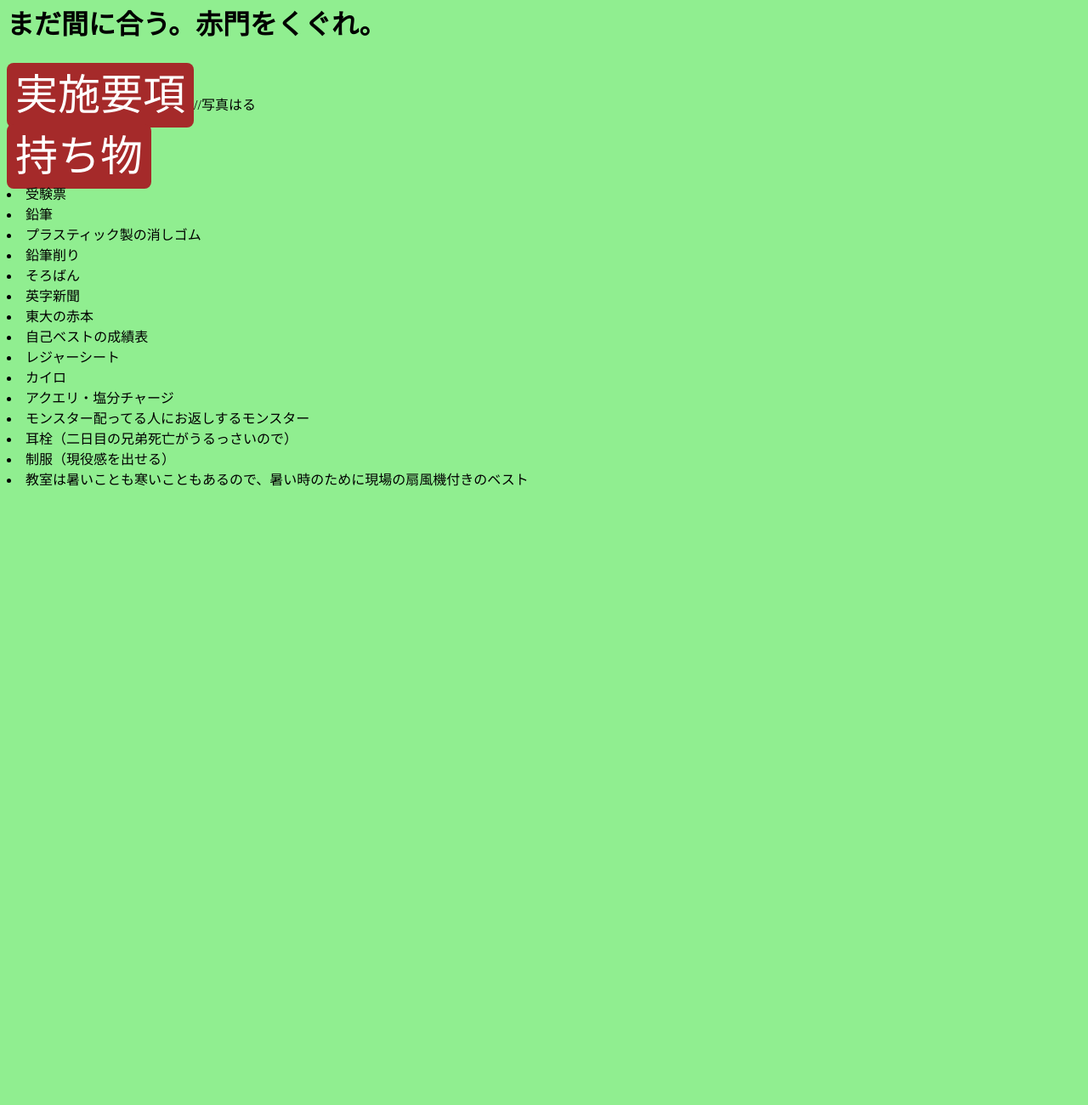
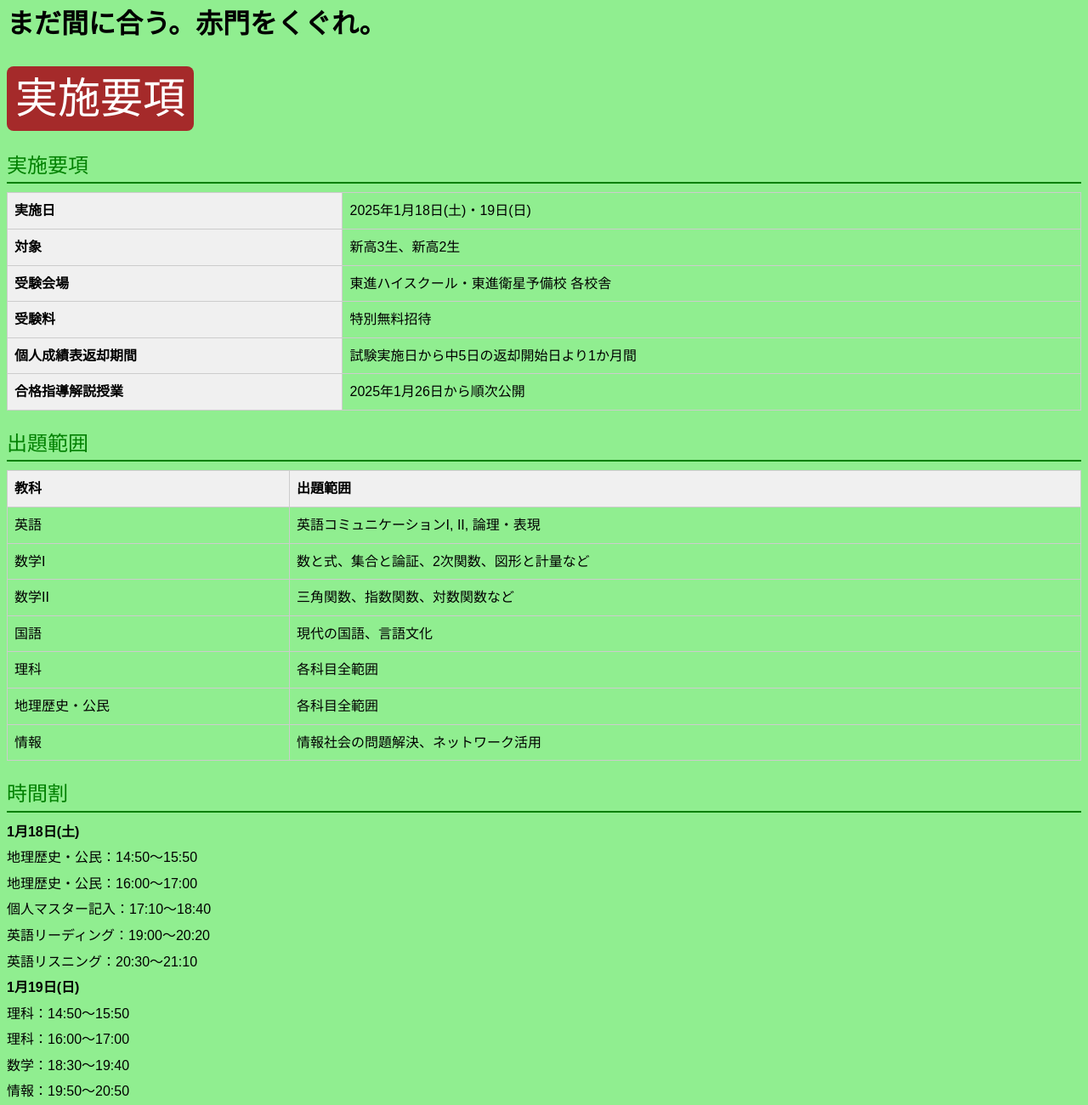
Before and after one commit to yujimato/kitano2, a plain HTML site: page 受験上の注意.html in a window 1280 px wide. Shown: the part 18-1318 px from the top of the page at 85% size. Before the commit the page ends 800 px from the top, so only its background shows below. Drawn offline with Linux system fonts and the light colour scheme.

Commit message:
Update 受験上の注意.html

```diff
--- a/受験上の注意.html
+++ b/受験上の注意.html
@@ -1,14 +1,141 @@
 <!DOCTYPE html>
-<html lang ="ja">
-    <head>
-        <meta charset="utf-8" />
-        <link rel="stylesheet" href="kitano.css">
+<html lang="ja">
+<head>
+    <meta charset="UTF-8">
+    <meta name="viewport" content="width=device-width, initial-scale=1.0">
+    <link rel="stylesheet" href="kitano.css">
         <title>Home</title>
 
     </head>
     <body>
         <h1>まだ間に合う。赤門をくぐれ。</h1>
-        <span class="bigBox">実施要項</span>//写真はる
+        <span class="bigBox">実施要項</span>
+    <style>
+        body {
+            font-family: Arial, sans-serif;
+            line-height: 1.6;
+        }
+        .section {
+            margin: 20px 0;
+        }
+        .section-title {
+            font-size: 24px;
+            color: #008000;
+            border-bottom: 2px solid #008000;
+            margin-bottom: 10px;
+        }
+        .table {
+            width: 100%;
+            border-collapse: collapse;
+            margin-top: 10px;
+        }
+        .table th, .table td {
+            border: 1px solid #ccc;
+            padding: 8px;
+            text-align: left;
+        }
+        .table th {
+            background-color: #f0f0f0;
+        }
+        .time-table {
+            margin-top: 20px;
+        }
+        .time-table .time-header {
+            font-weight: bold;
+            margin-bottom: 5px;
+        }
+        .time-table .time-row {
+            margin-bottom: 5px;
+        }
+    </style>
+</head>
+<body>
+
+    <div class="section">
+        <div class="section-title">実施要項</div>
+        <table class="table">
+            <tr>
+                <th>実施日</th>
+                <td>2025年1月18日(土)・19日(日)</td>
+            </tr>
+            <tr>
+                <th>対象</th>
+                <td>新高3生、新高2生</td>
+            </tr>
+            <tr>
+                <th>受験会場</th>
+                <td>東進ハイスクール・東進衛星予備校 各校舎</td>
+            </tr>
+            <tr>
+                <th>受験料</th>
+                <td>特別無料招待</td>
+            </tr>
+            <tr>
+                <th>個人成績表返却期間</th>
+                <td>試験実施日から中5日の返却開始日より1か月間</td>
+            </tr>
+            <tr>
+                <th>合格指導解説授業</th>
+                <td>2025年1月26日から順次公開</td>
+            </tr>
+        </table>
+    </div>
+
+    <div class="section">
+        <div class="section-title">出題範囲</div>
+        <table class="table">
+            <tr>
+                <th>教科</th>
+                <th>出題範囲</th>
+            </tr>
+            <tr>
+                <td>英語</td>
+                <td>英語コミュニケーションI, II, 論理・表現</td>
+            </tr>
+            <tr>
+                <td>数学I</td>
+                <td>数と式、集合と論証、2次関数、図形と計量など</td>
+            </tr>
+            <tr>
+                <td>数学II</td>
+                <td>三角関数、指数関数、対数関数など</td>
+            </tr>
+            <tr>
+                <td>国語</td>
+                <td>現代の国語、言語文化</td>
+            </tr>
+            <tr>
+                <td>理科</td>
+                <td>各科目全範囲</td>
+            </tr>
+            <tr>
+                <td>地理歴史・公民</td>
+                <td>各科目全範囲</td>
+            </tr>
+            <tr>
+                <td>情報</td>
+                <td>情報社会の問題解決、ネットワーク活用</td>
+            </tr>
+        </table>
+    </div>
+
+    <div class="section time-table">
+        <div class="section-title">時間割</div>
+        <div class="time-header">1月18日(土)</div>
+        <div class="time-row">地理歴史・公民：14:50～15:50</div>
+        <div class="time-row">地理歴史・公民：16:00～17:00</div>
+        <div class="time-row">個人マスター記入：17:10～18:40</div>
+        <div class="time-row">英語リーディング：19:00～20:20</div>
+        <div class="time-row">英語リスニング：20:30～21:10</div>
+
+        <div class="time-header">1月19日(日)</div>
+        <div class="time-row">理科：14:50～15:50</div>
+        <div class="time-row">理科：16:00～17:00</div>
+        <div class="time-row">数学：18:30～19:40</div>
+        <div class="time-row">情報：19:50～20:50</div>
+    </div>
+
+
         <br>
 
         <span class="bigBox">持ち物</span>
@@ -24,7 +151,7 @@
         <li>カイロ</li>
         <li>アクエリ・塩分チャージ</li>
         <li>モンスター配ってる人にお返しするモンスター</li>
-        <li>耳栓（二日目の兄弟死亡がうるっさいので）</li>
+        <li>耳栓（二日目の京大志望がうるっさいので）</li>
         <li>制服（現役感を出せる）</li>
         <li>教室は暑いことも寒いこともあるので、暑い時のために現場の扇風機付きのベスト</li>
 
```
